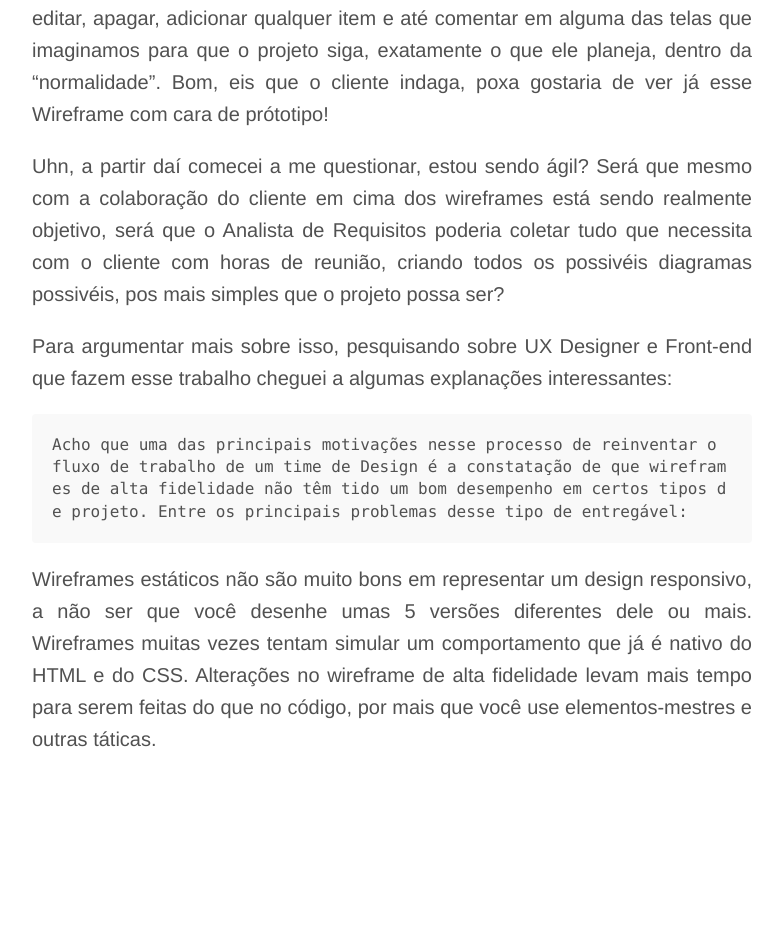
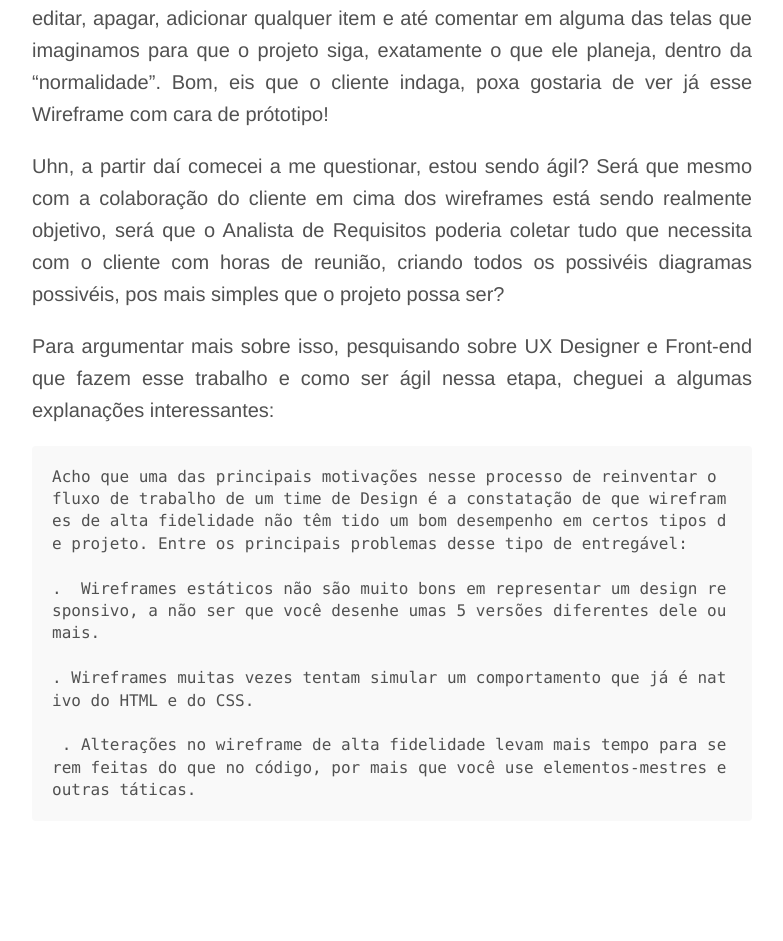
Before and after one commit to cristofersousa/cristofersousa.github.io, a Jekyll site: the page built from _posts/2016-09-13-no-wireframes-yes-mockup.md, in a window 1280 px wide. Shown: the part 834-1775 px from the top of the page, without its empty margins (248-1031 px from the left). Built offline with Jekyll 4.4.1, drawn with Linux system fonts in a browser that asks for light colours; comment, search, counter and statistics services are not loaded; before the commit the page ends 1709 px from its top, so only the background shows below that.

Commit message:
Update 2016-09-13-no-wireframes-yes-mockup.md

```diff
--- a/_posts/2016-09-13-no-wireframes-yes-mockup.md
+++ b/_posts/2016-09-13-no-wireframes-yes-mockup.md
@@ -17,10 +17,13 @@ exatamente o que ele planeja, dentro da "normalidade".  Bom, eis que o cliente i
 Uhn, a partir daí comecei a me questionar, estou sendo ágil? Será que mesmo com a colaboração do cliente em cima dos wireframes está sendo realmente objetivo,
 será que o Analista de Requisitos poderia coletar tudo que necessita com o cliente com horas de reunião, criando todos os possivéis diagramas possivéis, pos mais simples que o projeto possa ser?
 
-Para argumentar mais sobre isso, pesquisando sobre UX Designer e Front-end que fazem esse trabalho cheguei a algumas explanações interessantes:
+Para argumentar mais sobre isso, pesquisando sobre UX Designer e Front-end que fazem esse trabalho e como ser ágil nessa etapa, cheguei a algumas explanações interessantes:
+
 
     Acho que uma das principais motivações nesse processo de reinventar o fluxo de trabalho de um time de Design é a constatação de que wireframes de alta fidelidade não têm tido um bom desempenho em certos tipos de projeto. Entre os principais problemas desse tipo de entregável:
 
-Wireframes estáticos não são muito bons em representar um design responsivo, a não ser que você desenhe umas 5 versões diferentes dele ou mais.
-Wireframes muitas vezes tentam simular um comportamento que já é nativo do HTML e do CSS.
-Alterações no wireframe de alta fidelidade levam mais tempo para serem feitas do que no código, por mais que você use elementos-mestres e outras táticas.
+    .  Wireframes estáticos não são muito bons em representar um design responsivo, a não ser que você desenhe umas 5 versões diferentes dele ou mais.
+
+    . Wireframes muitas vezes tentam simular um comportamento que já é nativo do HTML e do CSS.
+
+     . Alterações no wireframe de alta fidelidade levam mais tempo para serem feitas do que no código, por mais que você use elementos-mestres e outras táticas.
```
